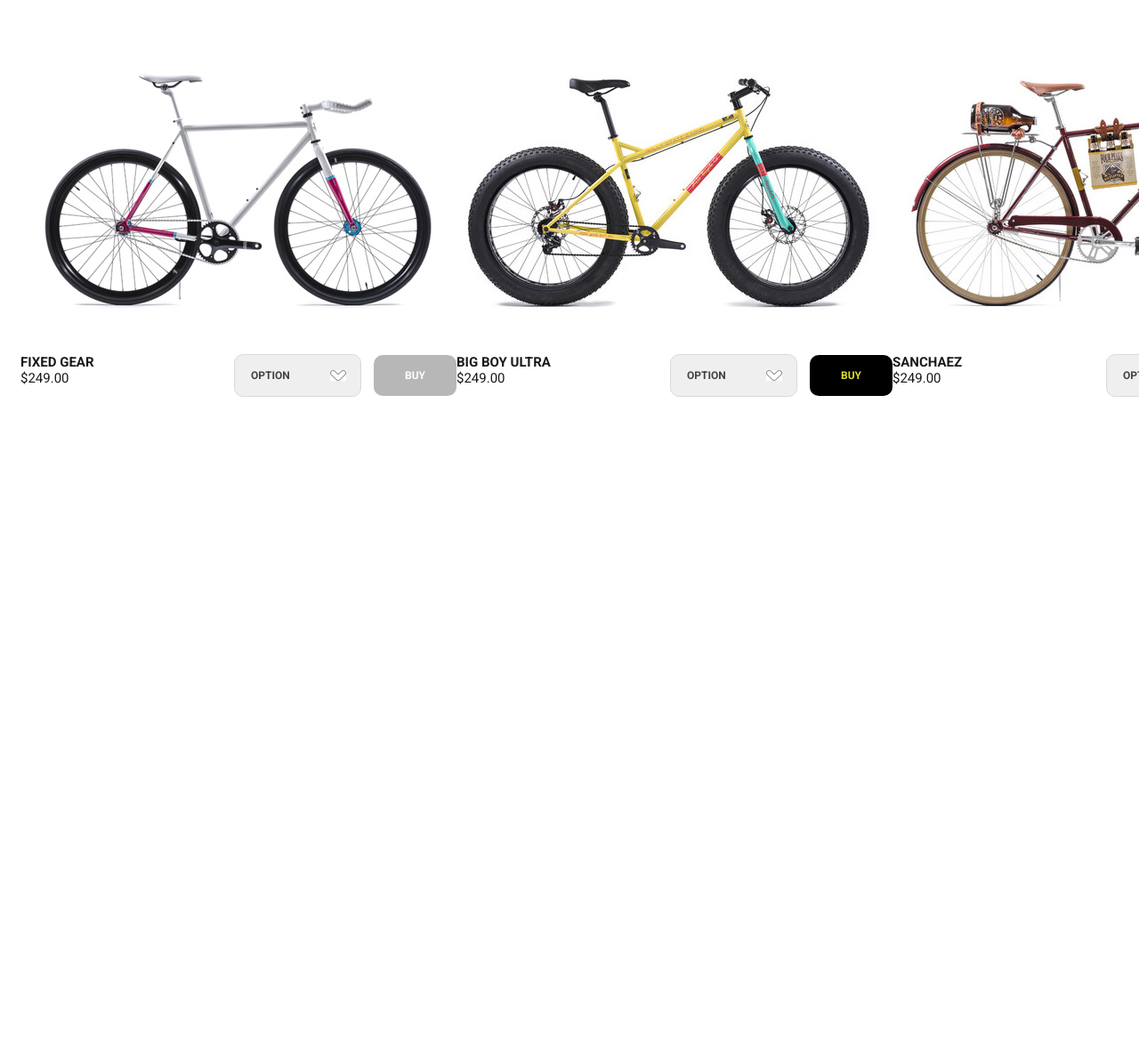
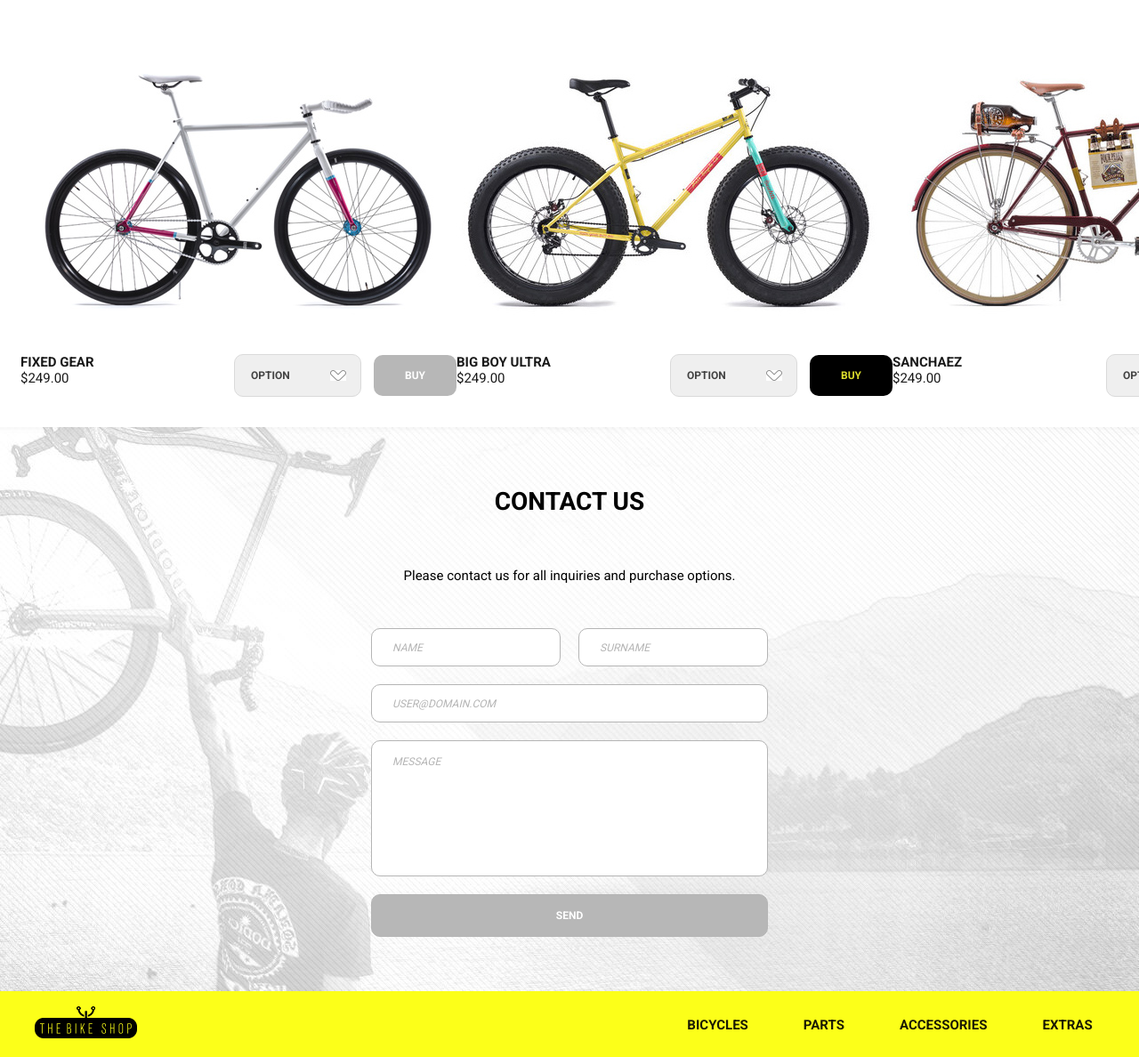
Before and after one commit to avkru/bikeshop, a plain HTML site: page index.html in a window 1280 px wide. Shown: the part 1770-2958 px from the top of the page at 89% size. Before the commit the page ends 2250 px from the top, so only its background shows below. Drawn offline with Linux system fonts and the light colour scheme.

Commit message:
Добавил секции "Contact" и "Footer"

```diff
--- a/css/style.css
+++ b/css/style.css
@@ -5,7 +5,9 @@
   padding: 0;
 
   font-family: Roboto, sans-serif;
+}
 
+html {
   scroll-behavior: smooth;
 }
 
@@ -66,11 +68,11 @@
   color: #545508;
 
   background-color: #fcff19;
-  border-radius: 12px;
+  border-radius: 10px;
 }
 
 .header__menu li:first-child a:hover {
-  border-radius: 12px 12px 12px 0;
+  border-radius: 10px 10px 10px 0;
 }
 
 .header__menu li:first-child {
@@ -86,7 +88,7 @@
   padding: 15px 13px;
 
   background-color: #fcff19;
-  border-radius: 12px;
+  border-radius: 10px;
 }
 
 .header__submenu li {
@@ -453,3 +455,124 @@
 }
 
 /* Contact */
+
+.contact {
+  display: flex;
+  flex-direction: column;
+  align-items: center;
+  height: 484px; /* 634px - (padding-top + padding-bottom) */
+  padding: 67px 81px 83px;
+
+  background: url(../img/contact_bg.jpg) no-repeat center;
+}
+
+.contact h2 {
+  margin-bottom: 58px;
+
+  font-size: 28px;
+  font-weight: 700;
+  text-transform: uppercase;
+}
+
+.contact p {
+  margin-bottom: 50px;
+
+  font-size: 15px;
+  font-weight: 400;
+}
+
+.contact__form {
+  display: grid;
+  grid-template-columns: 213px 213px;
+  grid-template-rows: 43px 43px 153px;
+  gap: 20px;
+}
+
+input, textarea {
+  padding: 16px 23px 16px;
+
+  border: 1px solid #b5b5b5;
+  border-radius: 10px;
+}
+
+textarea {
+  resize: none;
+}
+
+input::placeholder,
+textarea::placeholder {
+  font-size: 12px;
+  font-weight: 400;
+  font-style: italic;
+  color: #b5b5b5;
+  text-transform: uppercase;
+}
+
+input[type="submit"] {
+  font-size: 12px;
+  font-weight: 700;
+  color: #fff;
+  text-transform: uppercase;
+
+  background-color: #b7b7b7;
+  border-radius: 10px;
+
+  cursor: pointer;
+}
+
+input[type="submit"]:hover {
+  color: #dbdd2c;
+
+  background-color: #000;
+
+  transition: all 1.5s;
+}
+
+input[type="email"],
+input[type="submit"],
+textarea {
+  grid-column: span 2;
+}
+
+/* Footer */
+
+.footer {
+  display: flex;
+  justify-content: center;
+  align-items: center;
+  gap: 605px;
+  padding-top: 17px;
+  padding-bottom: 17px;
+
+  background-color: #fcff19;
+}
+
+.footer__menu {
+  display: flex;
+  align-items: center;
+  gap: 36px;
+
+  list-style: none;
+}
+
+.footer__menu li a {
+  padding: 13px;
+
+  font-size: 15px;
+  font-weight: 700;
+  color: #1a1a03;
+  text-decoration: none;
+}
+
+.footer__menu li span {
+  display: none;
+}
+
+.footer__menu li:hover a {
+  color: #dbdd2c;
+
+  background-color: #000;
+  border-radius: 10px;
+
+  transition: background-color 0.8s;
+}
--- a/index.html
+++ b/index.html
@@ -119,6 +119,28 @@
       </div>
     </section>
 
+    <section class="contact">
+      <h2>Contact Us</h2>
+      <p>Please contact us for all inquiries and purchase options.</p>
+      <form class="contact__form" action="#">
+        <input type="text" placeholder="name">
+        <input type="text" placeholder="surname">
+        <input type="email" placeholder="user@domain.com">
+        <textarea name="message" cols="60" rows="10" placeholder="message"></textarea>
+        <input type="submit" value="send">
+      </form>
+    </section>
+
+    <footer class="footer">
+      <a class="footer__logo" href="#"><img src="img/logo_footer.png" alt="Logo"></a>
+      <ul class="footer__menu">
+        <li><a href="#">BICYCLES</a></li>
+        <li><a href="#">PARTS</a></li>
+        <li><a href="#">ACCESSORIES</a></li>
+        <li><a href="#">EXTRAS</a></li>
+      </ul>
+    </footer>
+
     <script src="js/slider.js"></script>
   </body>
 </html>
```
Also changed, not shown: img/contact_bg.jpg (added), 1 other file.
